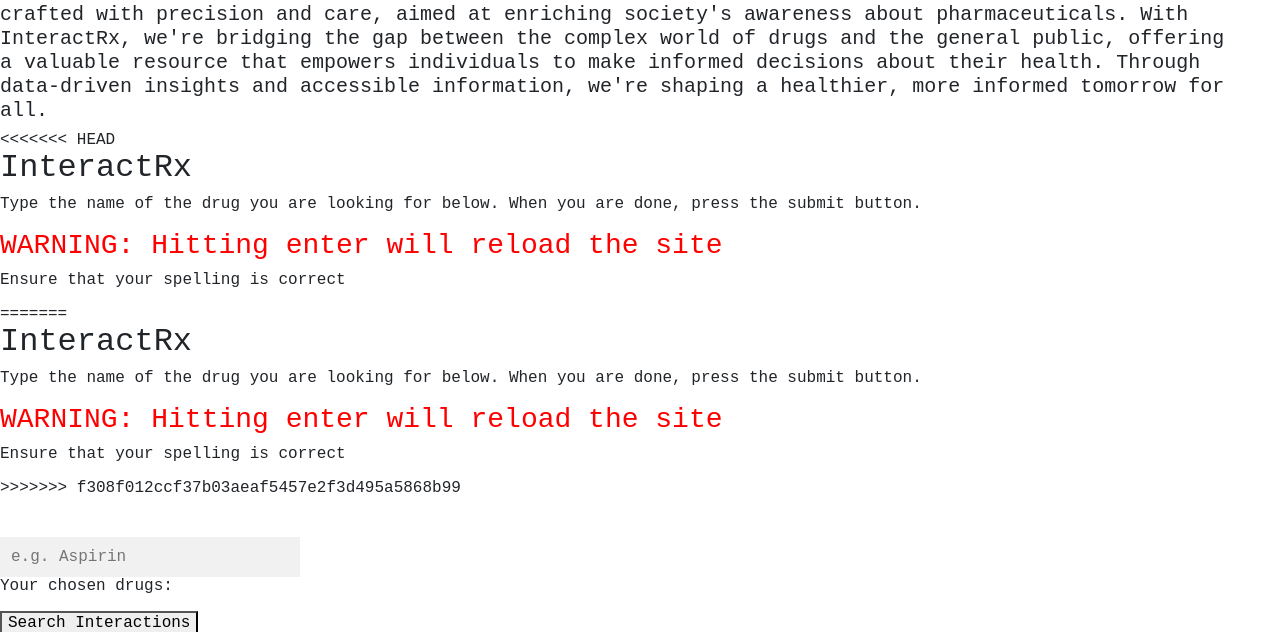
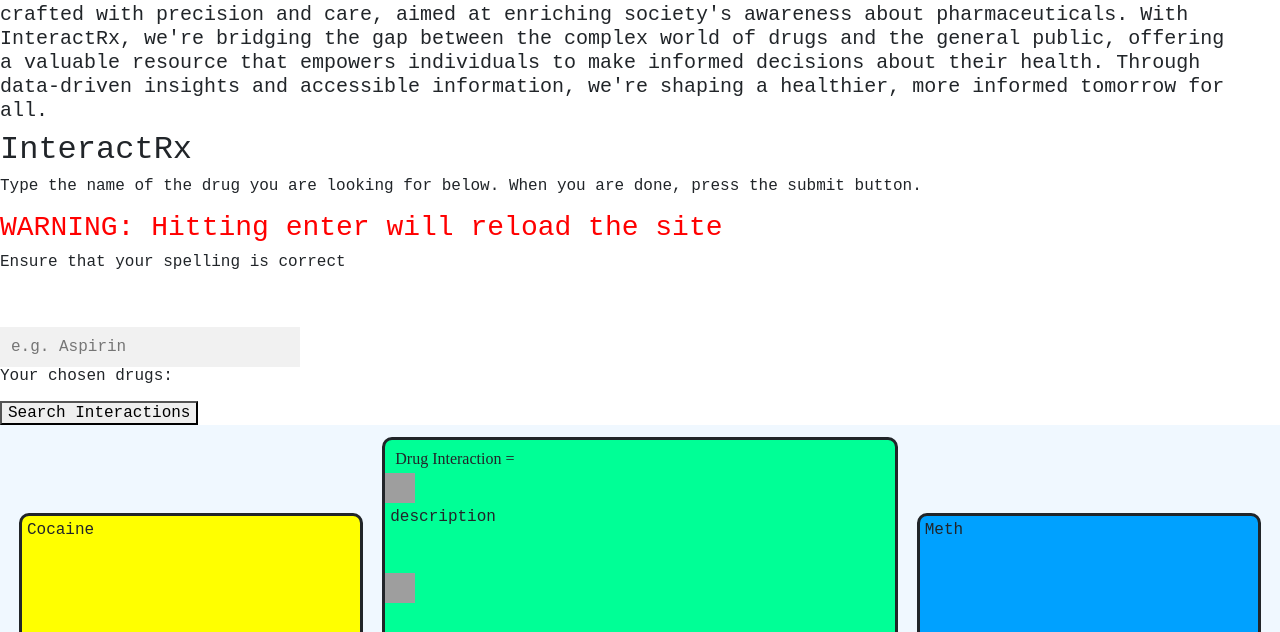
Before and after one commit to yellowsnowman2/InteractRx, a plain HTML site: page index.html in a window 1280 px wide. Shown: the part 101-733 px from the top of the page. Drawn offline with nearby package versions, Linux system fonts and the light colour scheme; grey boxes are pictures that could not be loaded.

Commit message:
fixing accidental issue

```diff
--- a/index.html
+++ b/index.html
@@ -44,14 +44,6 @@
       </div>
     </header>
     <section>
-<<<<<<< HEAD
-      <section >
-        <h2>InteractRx</h2>
-        <p>Type the name of the drug you are looking for below. When you are done, press the submit button.</p>
-          <h3 style="color:red">WARNING: Hitting enter will reload the site</h3>
-        <p>Ensure that your spelling is correct</p>
-      </section>
-=======
       <h2>InteractRx</h2>
       <p>
         Type the name of the drug you are looking for below. When you are done,
@@ -59,7 +51,6 @@
       </p>
       <h3 style="color: red">WARNING: Hitting enter will reload the site</h3>
       <p>Ensure that your spelling is correct</p>
->>>>>>> f308f012ccf37b03aeaf5457e2f3d495a5868b99
       <form autocomplete="off">
         <div class="autocomplete" style="width: 300px">
           <input
```
